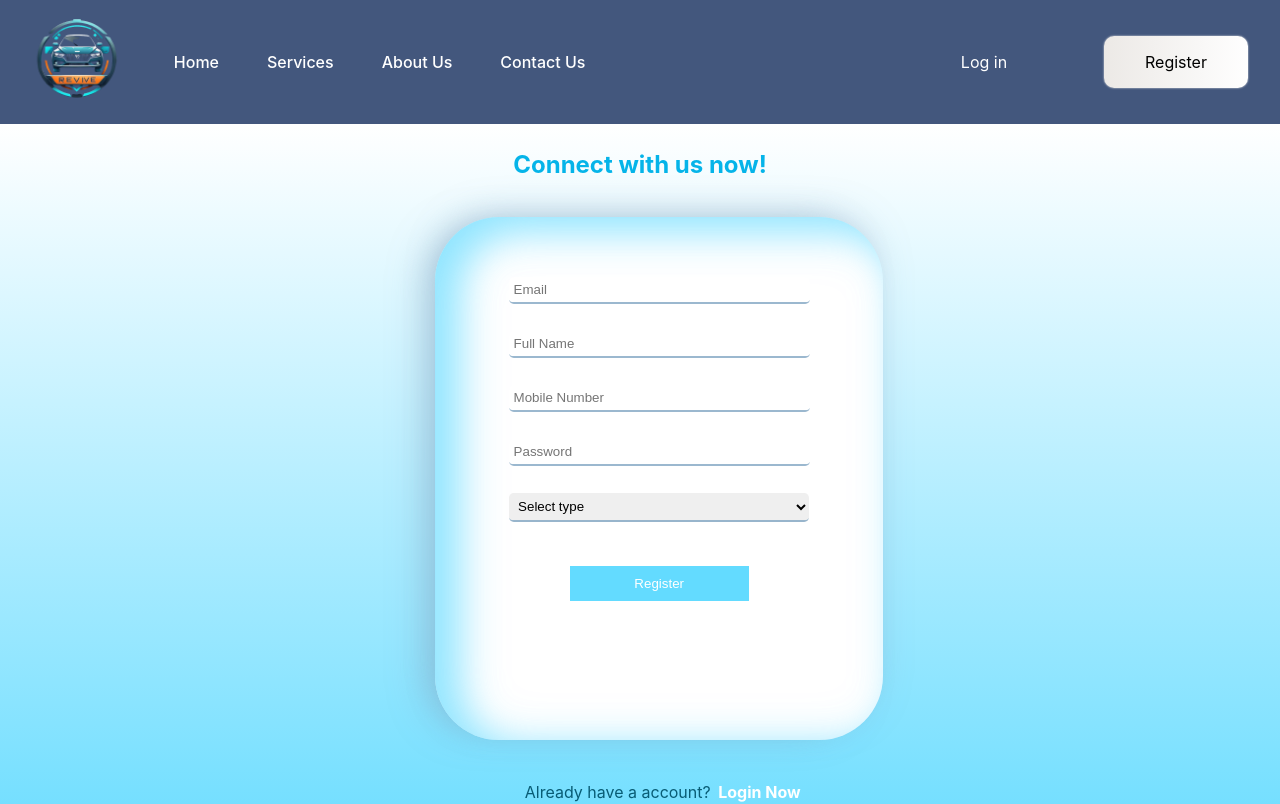
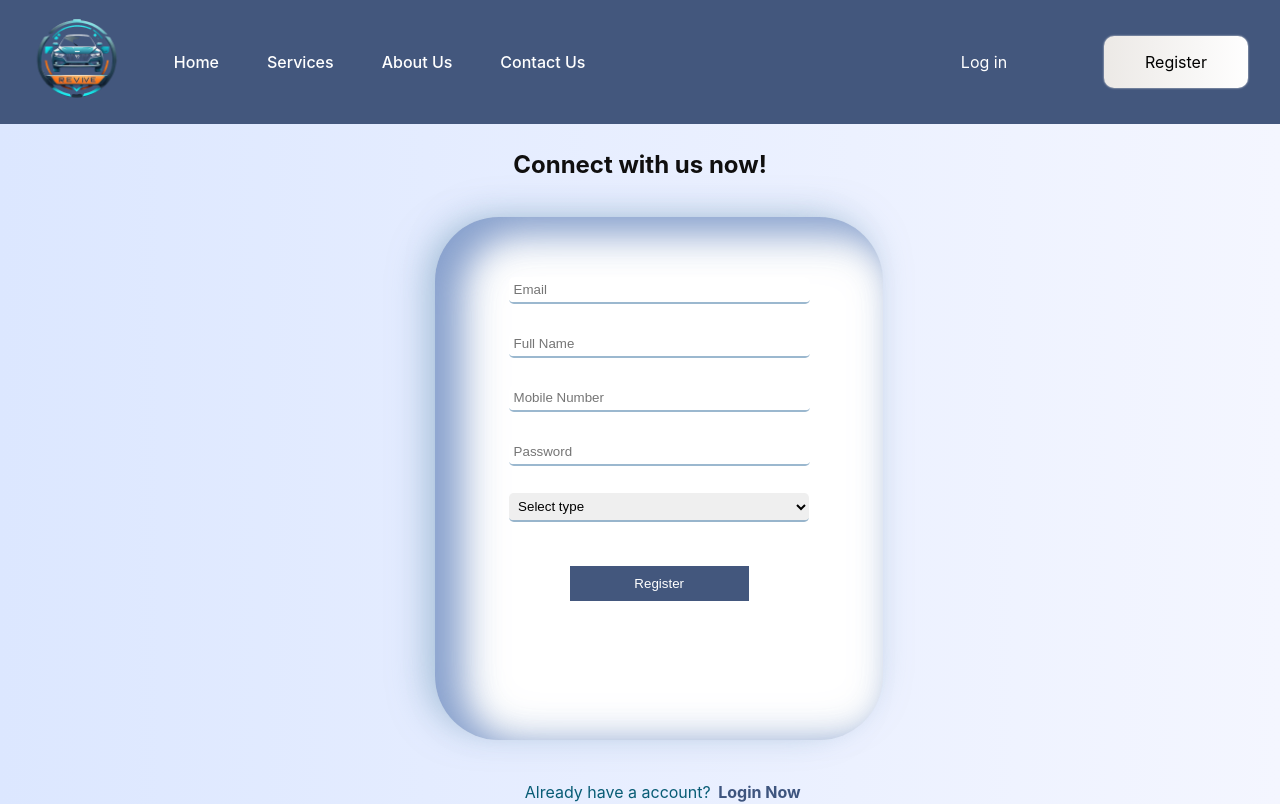
Before and after one commit to Prisha3108/BREAKDOWNBUDDY, a React (Create React App) app: page /mechregister in a window 1280 px wide. Shown: the top 804 px of the page. Built offline with nearby package versions, Linux system fonts and the light colour scheme.

Commit message:
modified login/register

```diff
--- a/package.json
+++ b/package.json
@@ -5,6 +5,10 @@
   "dependencies": {
     "@ant-design/cssinjs": "^1.18.5",
     "@ant-design/icons": "^5.3.5",
+    "@babel/core": "^7.24.4",
+    "@babel/node": "^7.23.9",
+    "@babel/preset-env": "^7.24.4",
+    "@babel/preset-react": "^7.24.1",
     "@emailjs/browser": "^4.3.3",
     "@fortawesome/free-brands-svg-icons": "^6.5.2",
     "@fortawesome/free-solid-svg-icons": "^6.5.2",
--- a/src/components/css/Login.css
+++ b/src/components/css/Login.css
@@ -4,13 +4,13 @@
     background-color: #825757;
 }
 .login_container  h2{
-    color: #fff;
+    color: #100f0f;
     margin: 0;
     padding-top: 2%;
 }
 .login_container {
     width: 100%;
-    background: linear-gradient(rgb(99, 219, 255), rgb(255, 255, 255));
+    background: linear-gradient(to right, #dce7ff, rgb(244, 246, 255));
     margin-top: 0 ;
     padding-bottom: 5%;
     text-align: center;
@@ -25,8 +25,8 @@
     box-shadow:
     30px 0px 35px -10px rgba(131, 167, 195, 0.5), /* right shadow */
     0px 30px 35px -10px rgba(131, 167, 195, 0.5), /* bottom shadow */
-    inset -20px -10px 35px 5px rgba(99, 219, 255, 0.5), /* right inside shadow */
-    inset -40px -40px 55px -10px rgba(99, 219, 255, 0.5);
+    inset -20px -10px 35px 5px #7b97c8c1, /* right inside shadow */
+    inset -40px -40px 55px -10px #7b97c8c1;
 }
 
 .login_input {
@@ -43,7 +43,7 @@
 .login_btn {
     width: 40%;
     padding: 10px;
-    background-color: rgb(99, 219, 255);
+    background-color: #072254c1;
     color: #fff;
     border: none;
     cursor: pointer;
@@ -64,7 +64,7 @@
 }
 .register_now{
     margin-left: 1%;
-    color: rgb(5, 180, 233);
+    color: #072254c1;
     font-weight: bold;
     text-decoration: none;
 }
--- a/src/components/css/MechanicLogin.css
+++ b/src/components/css/MechanicLogin.css
@@ -3,13 +3,13 @@
     margin: 0;
 }
 .mec_login_container h2{
-    color: rgb(5, 180, 233);
+    color:#100f0f;
     margin: 0;
     padding-top: 2%;
 }
 .mec_login_container {
     width: 100%;
-    background: linear-gradient(rgb(255, 255, 255), rgb(99, 219, 255));
+    background: linear-gradient(to right, #dce7ff, rgb(244, 246, 255));
     margin-top: 0 ;
     padding-bottom: 5%;
     text-align: center;
@@ -24,8 +24,8 @@
     box-shadow:
     -20px 0px 35px -10px rgba(131, 167, 195, 0.5), /* right shadow */
     0px -10px 35px -10px rgba(131, 167, 195, 0.5), /* bottom shadow */
-    inset 20px 10px 35px 5px rgba(99, 219, 255, 0.5), /* right inside shadow */
-    inset 20px 10px 55px -10px rgba(99, 219, 255, 0.5);
+    inset 20px 10px 35px 5px #7b97c8c1, /* right inside shadow */
+    inset 20px 10px 55px -10px #7b97c8c1;
 }
 
 .mec_login_input {
@@ -42,7 +42,7 @@
 .mec_login_btn {
     width: 40%;
     padding: 10px;
-    background-color: rgb(99, 219, 255);
+    background-color:#072254c1;
     color: #fff;
     border: none;
     cursor: pointer;
@@ -63,7 +63,7 @@
 }
 .mec_register_now{
     margin-left: 1%;
-    color: #fff;
+    color:#072254c1;
     font-weight: bold;
     text-decoration: none;
 }
--- a/src/components/css/MechanicRegister.css
+++ b/src/components/css/MechanicRegister.css
@@ -1,12 +1,12 @@
 .mec_register_container {
     width: 100%;
-    background: linear-gradient(rgb(255, 255, 255), rgb(99, 219, 255));
+    background: linear-gradient(to right, #dce7ff, rgb(244, 246, 255));
     margin-top: 0 ;
     padding-bottom: 6%;
     text-align: center;
 }
 .mec_register_container h2{
-    color: rgb(5, 180, 233);
+    color: #100f0f;
     margin: 0;
     padding-top: 2%;
 }
@@ -20,8 +20,8 @@
     box-shadow:
     -20px 0px 35px -10px rgba(131, 167, 195, 0.5), /* right shadow */
     0px -10px 35px -10px rgba(131, 167, 195, 0.5), /* bottom shadow */
-    inset 20px 10px 35px 5px rgba(99, 219, 255, 0.5), /* right inside shadow */
-    inset 20px 10px 55px -10px rgba(99, 219, 255, 0.5);
+    inset 20px 10px 35px 5px #7b97c8c1, /* right inside shadow */
+    inset 20px 10px 55px -10px #7b97c8c1;
 }
 
 .mec_reg_input {
@@ -48,7 +48,7 @@
 .mec_reg_btn {
     width: 40%;
     padding: 10px;
-    background-color: rgb(99, 219, 255);
+    background-color: #072254c1;
     color: #fff;
     border: none;
     cursor: pointer;
@@ -69,7 +69,7 @@
 }
 .mec_login_now{
     margin-left: 1%;
-    color: #fff;
+    color: #072254c1;
     font-weight: bold;
     text-decoration: none;
 }
--- a/src/components/css/Register.css
+++ b/src/components/css/Register.css
@@ -1,12 +1,12 @@
 .register_container {
     width: 100%;
-    background: linear-gradient(rgb(99, 219, 255), rgb(255, 255, 255));
+    background: linear-gradient(to right, #dce7ff, rgb(244, 246, 255));
     margin-top: 0 ;
     padding-bottom: 6%;
     text-align: center;
 }
 .register_container h2{
-    color: #fff;
+    color:#100f0f;
     margin: 0;
     padding-top: 2%;
 }
@@ -20,8 +20,8 @@
     box-shadow:
     30px 0px 35px -10px rgba(131, 167, 195, 0.5), /* right shadow */
     0px 30px 35px -10px rgba(131, 167, 195, 0.5), /* bottom shadow */
-    inset -20px -10px 35px 5px rgba(99, 219, 255, 0.5), /* right inside shadow */
-    inset -40px -40px 55px -10px rgba(99, 219, 255, 0.5);
+    inset -20px -10px 35px 5px #7b97c8c1, /* right inside shadow */
+    inset -40px -40px 55px -10px #7b97c8c1;
 }
 
 .reg_input {
@@ -39,7 +39,7 @@
 .reg_btn {
     width: 40%;
     padding: 10px;
-    background-color: rgb(99, 219, 255);
+    background-color:#072254c1;
     color: #fff;
     border: none;
     cursor: pointer;
@@ -61,7 +61,7 @@
 }
 .login_now{
     margin-left: 1%;
-    color: rgb(5, 180, 233);
+    color:#072254c1;
     font-weight: bold;
     text-decoration: none;
 }
```
Also changed, not shown: 1 other file (tests, documents, lock files or other folders).
